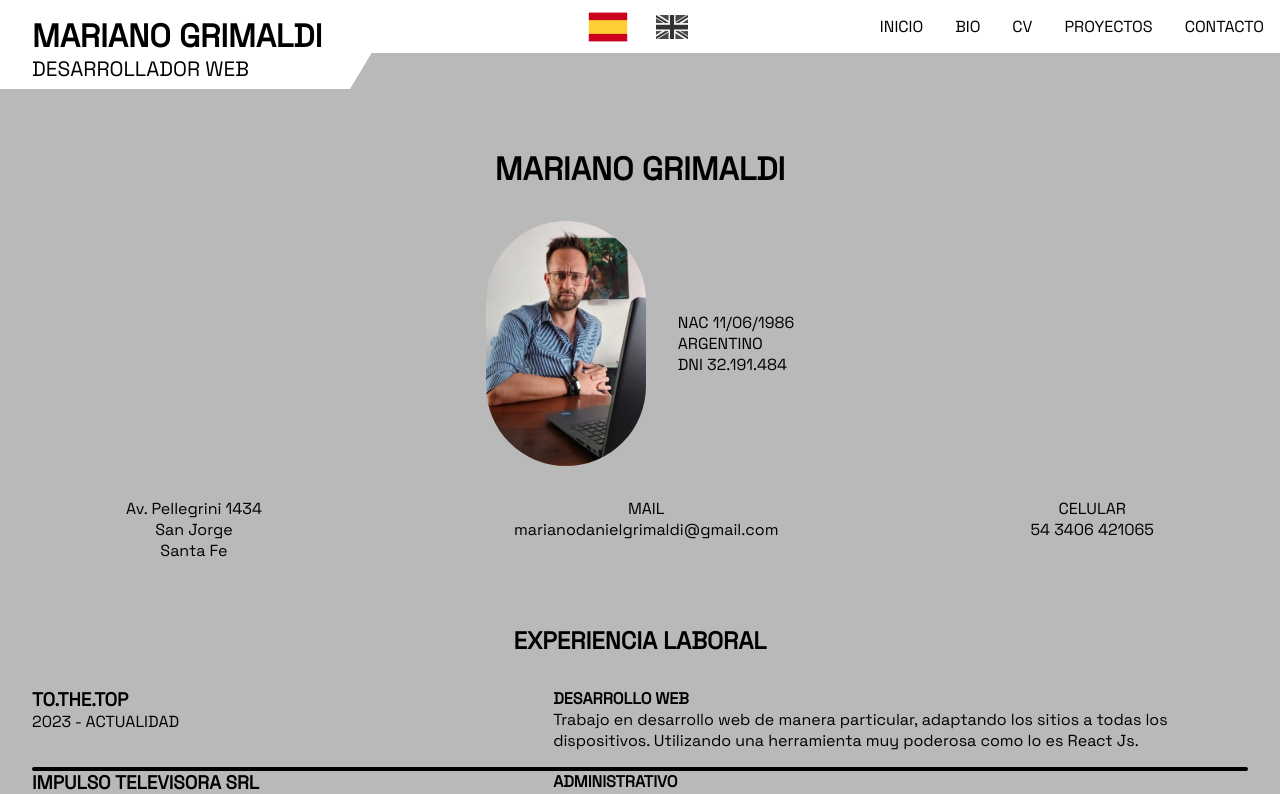
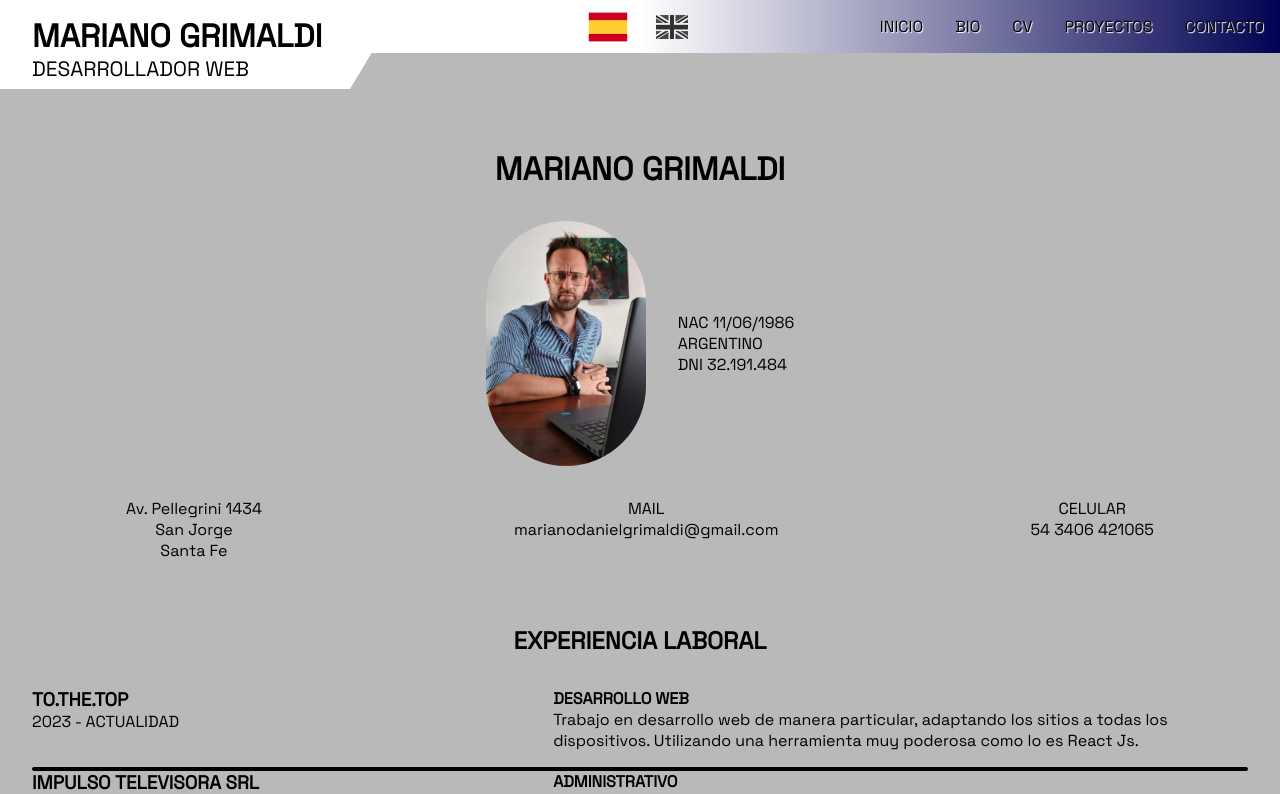
Before and after one commit to marianogrimaldi/portfolio, a React (Vite) app: page /cv in a window 1280 px wide. Shown: the top 794 px of the page. Built offline with nearby package versions, Linux system fonts and the light colour scheme.

Commit message:
mediaq horizontal

```diff
--- a/src/Components/Bio/Bio.scss
+++ b/src/Components/Bio/Bio.scss
@@ -22,7 +22,7 @@
         margin-right: 1rem;
     }
 }
-@media screen and (max-width: 479px){
+@media screen and (max-width: 992px){
     .flezBio{
         img{
             display: none;
--- a/src/Components/Header/Header.scss
+++ b/src/Components/Header/Header.scss
@@ -22,7 +22,7 @@
     justify-content: space-between;
     align-items: center;
     padding: 1rem;
-    background-color: white;
+    background-image: linear-gradient(90deg, white, white, rgb(2, 2, 83))
 
 
 }
--- a/src/Components/TraductorSelect/Traductor.scss
+++ b/src/Components/TraductorSelect/Traductor.scss
@@ -34,6 +34,7 @@
 @media screen and (max-width: 992px){
     .flags{
         margin-top: 5rem ;
+        padding-left: 2rem;
         img{
             width: 1.2rem;
             height: .8rem;
@@ -50,6 +51,7 @@
 @media screen and (max-width: 479px){
     .flags{
       margin-top: -1rem;
+      padding-left: 0;
         img{
             width: 1.5rem;
             height: 1rem;
```
